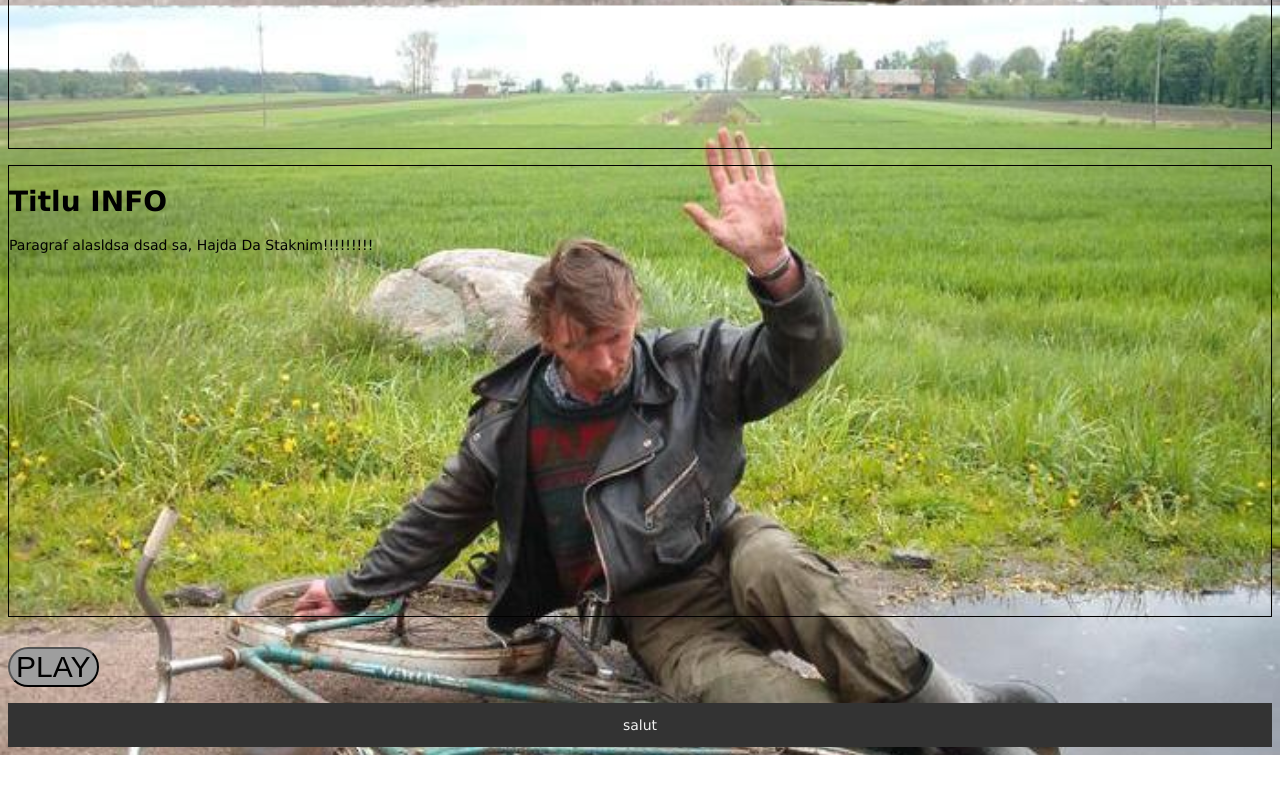
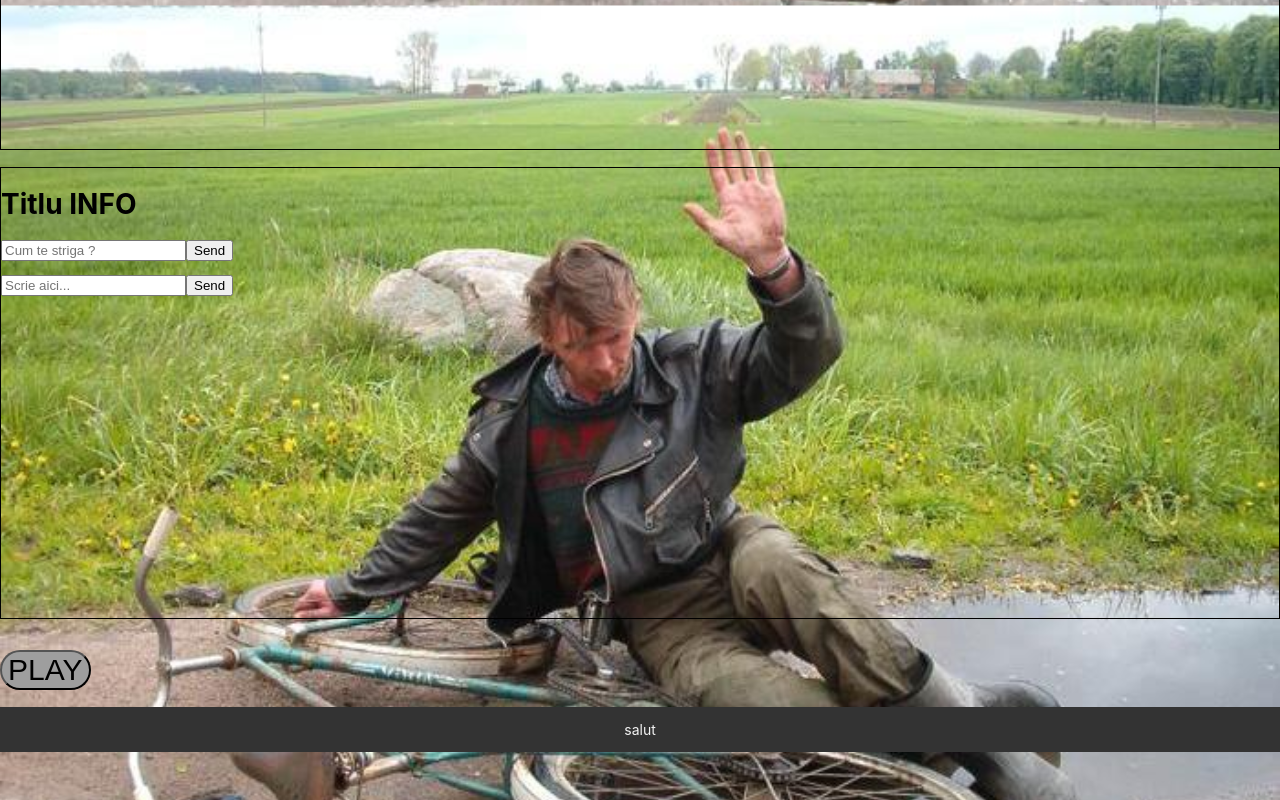
Before and after one commit to spectral369/TiPadeLancutRadio, a website: page views/layout/layout.html in a window 1280 px wide. Shown: the part 907-1707 px from the top of the page. Before the commit the page ends 1662 px from the top, so only its background shows below. Drawn offline with nearby package versions, Linux system fonts and the light colour scheme; files that its build step writes are made by us from their sources; no server answers; grey boxes are pictures that could not be loaded.

Commit message:
timid chat implementation

```diff
--- a/broadcaster.js
+++ b/broadcaster.js
@@ -20,13 +20,11 @@
     this._songs = new SQueue();
     this._currentSong = null;
     this.stream = new EventEmitter();
-    //this.songsLength = 0;
     this._currentBitrate = 143360; //default
   }
 
   init() {
     this.addSong(url1);
-    //this._songs.enqueue(url1);
   }
 
   makeResponseSink() {
@@ -65,7 +63,7 @@
 
     let audi = ytdl(this._currentSong, { quality: "highestaudio" });
 
-
+   ///throttleTransformable.setEncoding //de testat
     var throttleTransformable = new Throttle(this._currentBitrate / 8); //test
     throttleTransformable.on("data", (chunk) =>
       this._broadcastToEverySink(chunk)
--- /dev/null
+++ b/public/stylesheets/chat.css
@@ -0,0 +1,52 @@
+
+.chatArea{
+    display: none;
+    visibility: hidden;
+}
+
+#form {
+    background: rgba(0, 0, 0, 0.15);
+    padding: 0.25rem;
+    position: inherit;
+    bottom: 0;
+    left: 0;
+    right: 0;
+    display: flex;
+    height: 3rem;
+    box-sizing: border-box;
+    backdrop-filter: blur(10px);
+  }
+  #input {
+    border: none;
+    padding: 0 1rem;
+    flex-grow: 1;
+    border-radius: 2rem;
+    margin: 0.25rem;
+  }
+  #input:focus {
+    outline: none;
+  }
+  #form > button {
+    background: #333;
+    border: none;
+    padding: 0 1rem;
+    margin: 0.25rem;
+    border-radius: 3px;
+    outline: none;
+    color: #fff;
+  }
+
+  #messages {
+    list-style-type: none;
+    margin: 0;
+    padding: 0;
+  }
+  #messages > li {
+    padding: 0.5rem 1rem;
+  }
+  #messages > li:nth-child(odd) {
+    background: #efefef;
+  }
+  #messages > li:nth-child(even) {
+    background: #a79f9f;
+  }
--- a/public/stylesheets/style.css
+++ b/public/stylesheets/style.css
@@ -1,6 +1,7 @@
 html {
   scroll-behavior: smooth;
 }
+
 body {
   background: url("/public/images/background.jpg") no-repeat center center fixed;
   -webkit-background-size: cover;
@@ -8,6 +9,10 @@
   -o-background-size: cover;
   background-size: cover;
   font: 14px "Lucida Grande", Helvetica, Arial, sans-serif;
+  font-family: -apple-system, BlinkMacSystemFont, "Segoe UI", Roboto, Helvetica,
+    Arial, sans-serif;
+  padding-bottom: 3rem;
+  margin: 0;
 }
 .navBar {
   overflow: hidden;
--- a/views/partials/chat.html
+++ b/views/partials/chat.html
@@ -1,8 +1,19 @@
-<div class="chat" id="chat" style="border: 1px solid black; height: 450px;">
-    <div class="chatTitle" >
-        <h1>Titlu INFO</h1>
+<div class="chat" id="chat" style="border: 1px solid black; height: 450px">
+  <div class="chatTitle">
+    <h1>Titlu INFO</h1>
+  </div>
+<div class="chatContent">
+    <div id="nameDiv">
+        <input id="chatName" autocomplete="off" placeholder="Cum te striga ?"/><button onclick="showChat();">Send</button>
     </div>
-    <div class="chatContent">
-        <p>Paragraf alasldsa dsad sa, Hajda Da Staknim!!!!!!!!!</p>
-    </div>
+    <div class="chatArea" id="chatArea">
+  <div class="chatbox">
+    <ul id="messages"></ul>
+  </div>
+    <form id="form" action="">
+      <input id="input" autocomplete="off" placeholder="Scrie aici..."/><button>Send</button>
+    </form>
 </div>
+  </div>
+
+</div>
```
Also changed, not shown: public/javascript/chat.js (added, +31 -0 lines), server.js (+11 -0 lines), views/index.html (+9 -4 lines).
